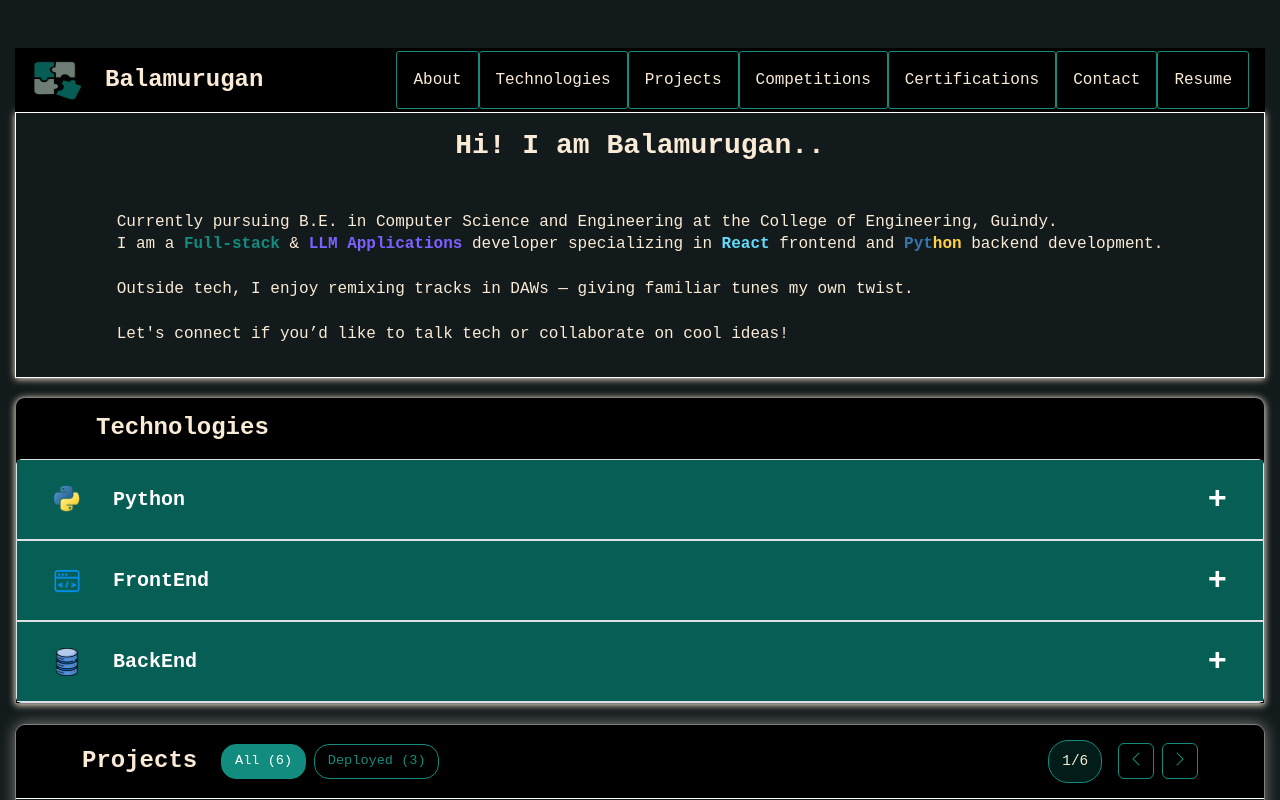
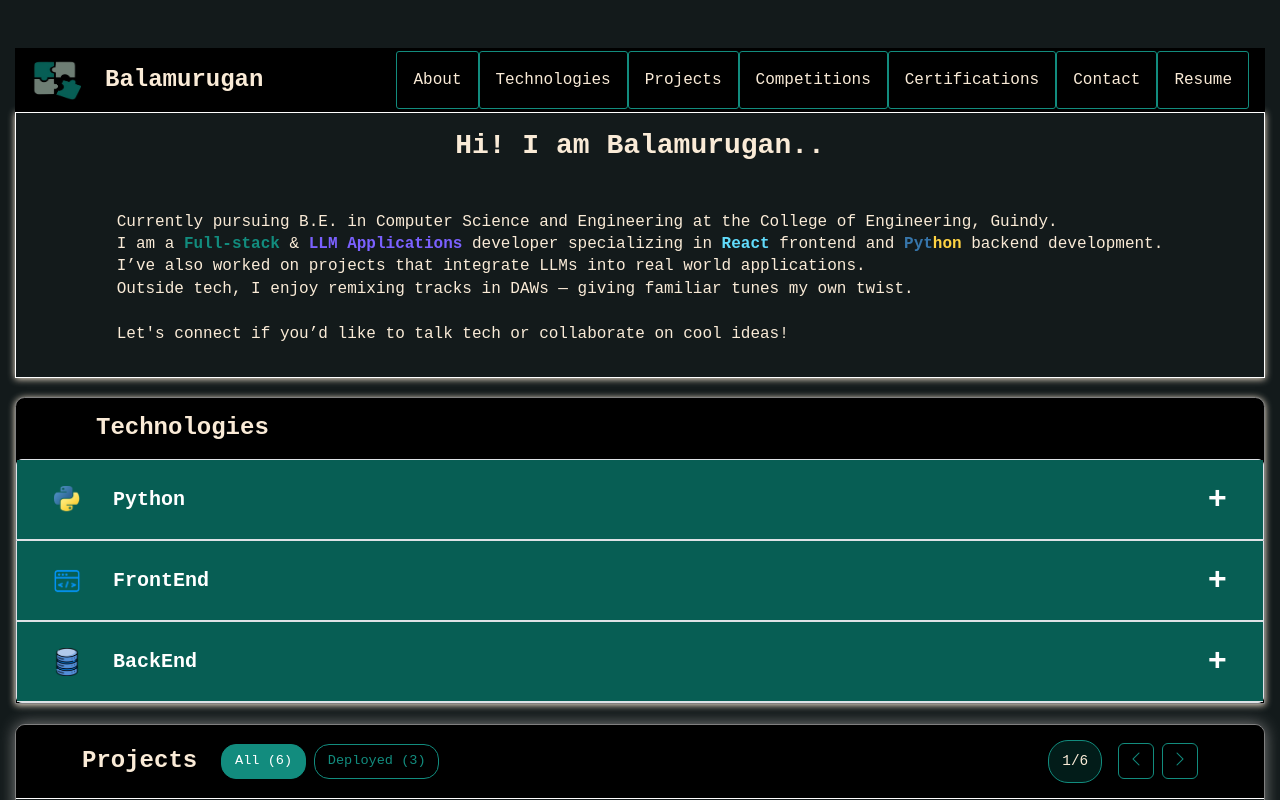
Before and after one commit to BALAMURUGAN16SA/PORTFOLIO, a React (Create React App) app: page / in a window 1280 px wide. Shown: the top 800 px of the page. Built offline with nearby package versions, Linux system fonts and the light colour scheme.

Commit message:
Update About.jsx

```diff
--- a/src/components/About.jsx
+++ b/src/components/About.jsx
@@ -10,6 +10,7 @@ const About = () => {
         <br></br>
         I am a <span className="fw-bold" style={{color: "#128C7E"}}>Full-stack</span> & <span className="fw-bold" style={{color: "#7B61FF"}}> LLM Applications </span> developer specializing in <span className="fw-bold" style={{color:"#61DBFB"}}> React </span> frontend and <span className="fw-bold" style={{color:"#3776ab"}}> Pyt</span><span className="fw-bold" style={{color: "#ffd343"}}>hon </span> backend development.
         <br></br>
+        I’ve also worked on projects that integrate LLMs into real world applications.
         <br></br>
         Outside tech, I enjoy remixing tracks in DAWs — giving familiar tunes my own twist.
         <br></br>
```
